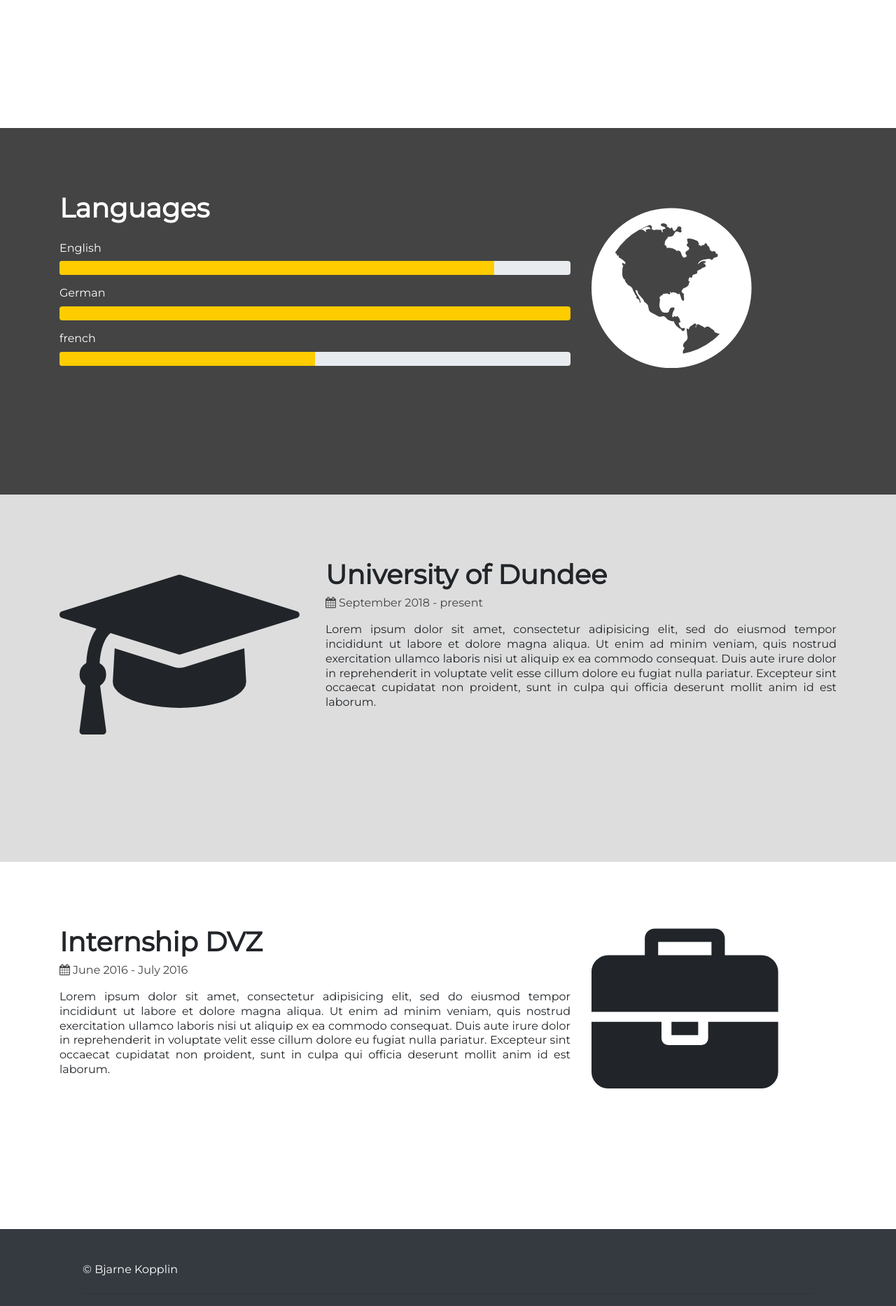
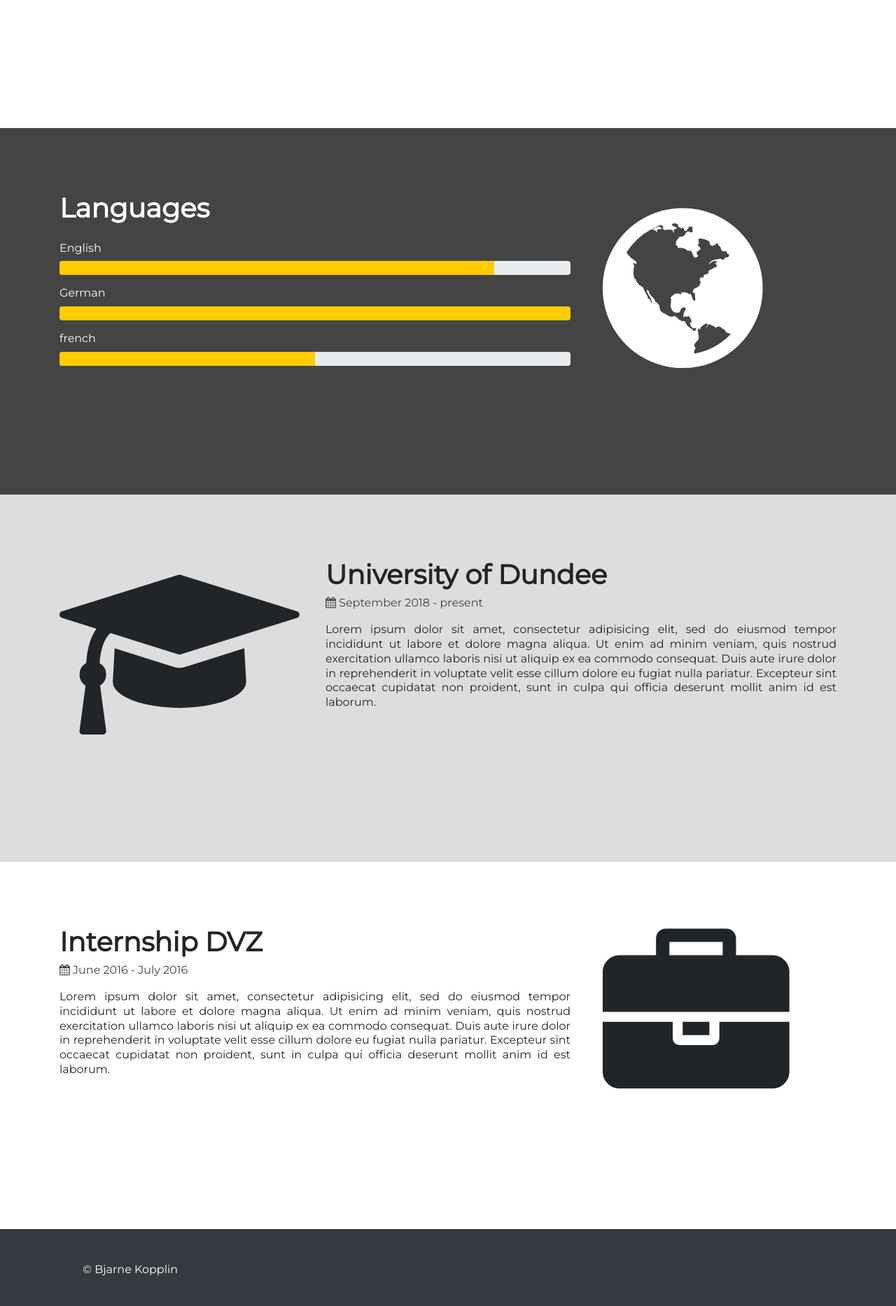
Before and after one commit to bkopplin/bkopplin.github.io, a Jekyll site: the page built from about.html, in a window 1280 px wide. Shown: the part 1242-3109 px from the top of the page at 70% size. Built offline with Jekyll 4.4.1, drawn with Linux system fonts in a browser that asks for light colours.

Commit message:
added left margin for icons being on the right side of text

```diff
--- a/about.html
+++ b/about.html
@@ -45,7 +45,7 @@
   <div class="container area">
     <div class="row">
       <div class="col-md-4 col-sm-12 order-md-2 order-1">
-        <i class="fa fa-globe icon-big " aria-hidden="true"></i>
+        <i class="fa fa-globe icon-big ml-md-3" aria-hidden="true"></i>
       </div>
       <div class="col-md-8 col-sm-12 order-md-1 order-2">
         <h2 class="mb-3">Languages</h2>
@@ -89,7 +89,7 @@
   <div class="container area">
     <div class="row">
       <div class="col-md-4 col-sm-12 order-md-2 order-1">
-        <i class="fa fa-briefcase icon-big" aria-hidden="true"></i>
+        <i class="fa fa-briefcase icon-big ml-md-3" aria-hidden="true"></i>
       </div>
       <div class="col-md-8 col-sm-12 order-md-1 order-2">
         <h2>Internship DVZ</h2>
```
Also changed, not shown: 1 other file.
